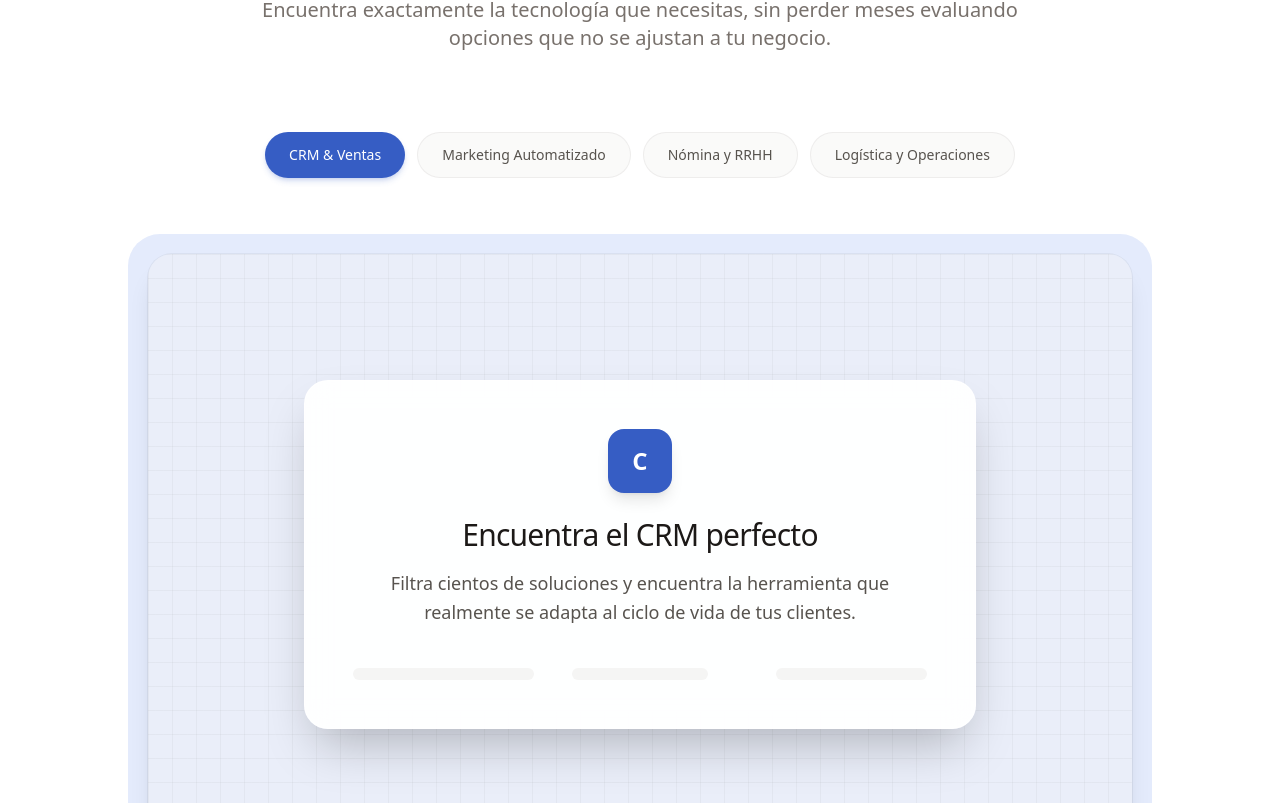
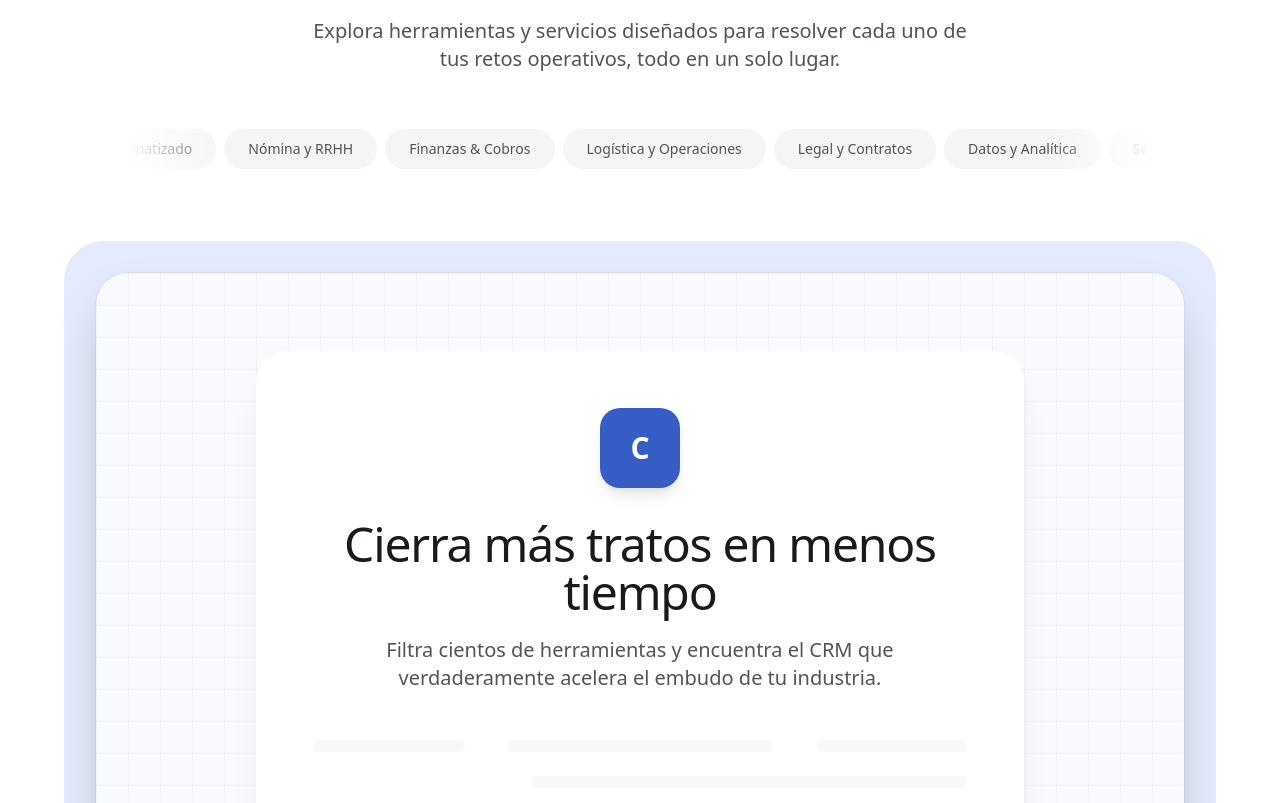
Before and after one commit to mxfounders/showcasemx, a Next.js app: page /aplicar in a window 1280 px wide. Shown: the part 2137-2940 px from the top of the page. Built offline with nearby package versions, Linux system fonts and the light colour scheme; no server answers; the database is empty.

Commit message:
feat(landing): expand categories and add fading gradient mask to tab bar

```diff
--- a/src/components/landing-features.tsx
+++ b/src/components/landing-features.tsx
@@ -2,39 +2,71 @@
 
 import { useState } from "react";
 import { motion, AnimatePresence } from "framer-motion";
+import { brandColors } from "@/lib/brand-colors";
 
 const features = [
   {
     id: "crm",
     label: "CRM & Ventas",
-    title: "Encuentra el CRM perfecto",
-    description: "Filtra cientos de soluciones y encuentra la herramienta que realmente se adapta al ciclo de vida de tus clientes.",
-    color: "bg-[#E4EBFC]", // using brand tones
-    imgBg: "#365DC4"
+    title: "Cierra más tratos en menos tiempo",
+    description: "Filtra cientos de herramientas y encuentra el CRM que verdaderamente acelera el embudo de tu industria.",
+    color: brandColors.blue
   },
   {
     id: "marketing",
     label: "Marketing Automatizado",
     title: "Escala tus campañas sin esfuerzo",
     description: "Descubre agencias y software para automatizar tu pauta, nutrición de leads y analítica.",
-    color: "bg-[#FEF1EC]",
-    imgBg: "#C45B36"
+    color: brandColors.terracotta
   },
   {
     id: "rh",
     label: "Nómina y RRHH",
-    title: "Gestiona tu talento",
-    description: "Desde reclutamiento hasta pago de nómina, compara los mejores proveedores locales.",
-    color: "bg-[#F3E8FF]",
-    imgBg: "#7C3AED"
+    title: "Gestiona tu talento fácilmente",
+    description: "Desde el reclutamiento hasta la nómina quincenal, compara los mejores proveedores de Recursos Humanos.",
+    color: brandColors.lavender
+  },
+  {
+    id: "finanzas",
+    label: "Finanzas & Cobros",
+    title: "Mantén el control de tus números",
+    description: "Plataformas de automatización de cobros, facturación electrónica y conciliación bancaria inteligente.",
+    color: brandColors.sage
   },
   {
     id: "operaciones",
     label: "Logística y Operaciones",
     title: "Optimiza cada eslabón",
-    description: "Software especializado en logística, inventario y facturación electrónica.",
-    color: "bg-[#E0F2FE]",
-    imgBg: "#0284C7"
+    description: "Software especializado en logística, gestión de inventario y optimización de última milla.",
+    color: brandColors.amber
+  },
+  {
+    id: "legal",
+    label: "Legal y Contratos",
+    title: "Documentos sin dolor de cabeza",
+    description: "Herramientas para gestión de firmas electrónicas, contratos y cumplimiento corporativo.",
+    color: brandColors.lavender
+  },
+  {
+    id: "datos",
+    label: "Datos y Analítica",
+    title: "Decisiones basadas en la realidad",
+    description: "Cuadros de mando, visualización de datos y almacenes de datos listos para conectar.",
+    color: brandColors.blue
+  },
+  {
+    id: "ti",
+    label: "Seguridad y TI",
+    title: "Protege el núcleo de tu empresa",
+    description: "Gestión de dispositivos, ciberseguridad y soporte técnico a tu disposición.",
+    color: brandColors.sage
+  },
+  {
+    id: "soporte",
+    label: "Soporte al Cliente",
+    title: "Retén a tus mejores usuarios",
+    description: "Sistemas de tickets, chatbots de IA y omnicanalidad para equipos de Customer Success.",
+    color: brandColors.terracotta
   }
 ];
 
@@ -43,41 +75,57 @@ export function LandingFeatures() {
 
   return (
     <section className="py-24 sm:py-32 overflow-hidden bg-white">
-      <div className="mx-auto max-w-7xl px-4 sm:px-6 lg:px-8">
+      <div className="mx-auto max-w-[90rem] px-4 sm:px-6 lg:px-8">
         {/* Header */}
-        <div className="text-center max-w-3xl mx-auto mb-14 sm:mb-20">
-          <h2 className="text-4xl sm:text-6xl font-medium tracking-[-0.04em] text-stone-900 mb-6">
-            Líderes de industria<br />eligen shwcs
+        <div className="text-center max-w-3xl mx-auto mb-12">
+          <h2 className="text-4xl sm:text-[4rem] sm:leading-[1.1] font-medium tracking-tight text-stone-900 mb-6">
+            Encuentra la tecnología<br />exacta para tu industria
           </h2>
-          <p className="text-lg sm:text-xl text-stone-500 leading-relaxed">
-            Encuentra exactamente la tecnología que necesitas, sin perder meses evaluando opciones que no se ajustan a tu negocio.
+          <p className="text-lg sm:text-xl text-stone-600 leading-relaxed max-w-2xl mx-auto">
+            Explora herramientas y servicios diseñados para resolver cada uno de tus retos operativos, todo en un solo lugar.
           </p>
         </div>
 
-        {/* Tabs */}
-        <div className="flex overflow-x-auto hide-scrollbar pb-4 -mx-4 px-4 sm:mx-0 sm:px-0 justify-start sm:justify-center gap-3 mb-10">
+        {/* Scrolling Tabs with Gradient Mask */}
+        <div className="relative mx-auto max-w-5xl mb-12">
+          <div
+            className="flex overflow-x-auto hide-scrollbar pb-6 pt-2 px-6 sm:px-12 items-center justify-start sm:justify-center gap-2"
+            style={{
+              maskImage: 'linear-gradient(to right, transparent, black 10%, black 90%, transparent)',
+              WebkitMaskImage: 'linear-gradient(to right, transparent, black 10%, black 90%, transparent)'
+            }}
+          >
             {features.map((feature) => {
               const isActive = activeTab.id === feature.id;
               return (
                 <button
                   key={feature.id}
                   onClick={() => setActiveTab(feature)}
-                className={`whitespace-nowrap px-6 py-3 rounded-full text-sm font-medium transition-all duration-300 ${
+                  className={`whitespace-nowrap px-6 py-2.5 rounded-full text-sm font-medium transition-all duration-300 ${
                     isActive
-                    ? "bg-[#365DC4] text-white shadow-md shadow-[#365DC4]/20"
-                    : "bg-stone-50 text-stone-600 hover:bg-stone-100 border border-stone-200/60"
+                      ? "shadow-sm ring-1 ring-inset"
+                      : "bg-[#F5F5F4] text-stone-600 hover:bg-[#E5E5E4] ring-1 ring-inset ring-transparent"
                   }`}
+                  style={
+                    isActive
+                      ? { backgroundColor: feature.color.soft, color: feature.color.solid, boxShadow: `inset 0 0 0 1px ${feature.color.solid}30` }
+                      : {}
+                  }
                 >
                   {feature.label}
                 </button>
               );
             })}
           </div>
+        </div>
 
         {/* Content Area */}
-        <div className="relative mx-auto max-w-5xl">
-          <div className={`rounded-[2rem] p-3 sm:p-5 transition-colors duration-700 ${activeTab.color}`}>
-            <div className="rounded-[1.5rem] overflow-hidden bg-white shadow-xl ring-1 ring-stone-900/5 h-[400px] sm:h-[600px] relative">
+        <div className="relative mx-auto max-w-6xl">
+          <div
+            className="rounded-[2.5rem] p-4 sm:p-8 transition-colors duration-700"
+            style={{ backgroundColor: activeTab.color.soft }}
+          >
+            <div className="rounded-[2rem] overflow-hidden bg-white shadow-2xl ring-1 ring-stone-900/5 h-[450px] sm:h-[650px] relative">
               <AnimatePresence mode="wait">
                 <motion.div
                   key={activeTab.id}
@@ -90,29 +138,34 @@ export function LandingFeatures() {
 
                   {/* Decorative Mockup Background */}
                   <div
-                    className="absolute inset-0 opacity-10 transition-colors duration-700"
-                    style={{ backgroundColor: activeTab.imgBg }}
+                    className="absolute inset-0 opacity-[0.03] transition-colors duration-700"
+                    style={{ backgroundColor: activeTab.color.solid }}
                   />
 
                   {/* Grid pattern overlay */}
-                  <div className="absolute inset-0 bg-[linear-gradient(to_right,#80808012_1px,transparent_1px),linear-gradient(to_bottom,#80808012_1px,transparent_1px)] bg-[size:24px_24px]"></div>
+                  <div className="absolute inset-0 bg-[linear-gradient(to_right,#80808012_1px,transparent_1px),linear-gradient(to_bottom,#80808012_1px,transparent_1px)] bg-[size:32px_32px]"></div>
 
                   {/* Floating Content Card (Simulating the mockup) */}
-                  <div className="relative z-10 bg-white/95 backdrop-blur-md p-8 sm:p-12 rounded-3xl max-w-2xl shadow-2xl border border-white/50 w-full">
+                  <div className="relative z-10 bg-white/90 backdrop-blur-xl p-8 sm:p-14 rounded-[2rem] max-w-3xl shadow-[0_20px_40px_-15px_rgba(0,0,0,0.1)] border border-white w-full transform transition-transform hover:scale-[1.02] duration-500">
                     <div
-                      className="w-16 h-16 rounded-2xl mb-6 mx-auto flex items-center justify-center text-white text-2xl font-bold shadow-lg"
-                      style={{ backgroundColor: activeTab.imgBg }}
+                      className="w-20 h-20 rounded-[1.25rem] mb-8 mx-auto flex items-center justify-center text-white text-3xl font-semibold shadow-lg"
+                      style={{ backgroundColor: activeTab.color.solid }}
                     >
                       {activeTab.label.charAt(0)}
                     </div>
-                    <h3 className="text-3xl font-medium tracking-tight mb-4 text-stone-900">{activeTab.title}</h3>
-                    <p className="text-lg text-stone-600 leading-relaxed">{activeTab.description}</p>
+                    <h3 className="text-3xl sm:text-5xl font-medium tracking-tight mb-5 text-stone-900 leading-tight">
+                      {activeTab.title}
+                    </h3>
+                    <p className="text-lg sm:text-xl text-stone-600 leading-relaxed max-w-2xl mx-auto">
+                      {activeTab.description}
+                    </p>
 
-                    {/* Fake UI Elements */}
-                    <div className="mt-10 grid grid-cols-3 gap-4">
+                    {/* Fake UI Elements for visual balance */}
+                    <div className="mt-12 grid grid-cols-4 gap-4 opacity-70">
                       <div className="h-3 bg-stone-100 rounded-full w-full"></div>
-                      <div className="h-3 bg-stone-100 rounded-full w-3/4 mx-auto"></div>
-                      <div className="h-3 bg-stone-100 rounded-full w-5/6 ml-auto"></div>
+                      <div className="h-3 bg-stone-100 rounded-full w-5/6 mx-auto col-span-2"></div>
+                      <div className="h-3 bg-stone-100 rounded-full w-full ml-auto"></div>
+                      <div className="h-3 bg-stone-100 rounded-full w-2/3 ml-auto col-span-4 mt-2"></div>
                     </div>
                   </div>
 
```
Lines whose indentation alone changed are shown as unchanged.
